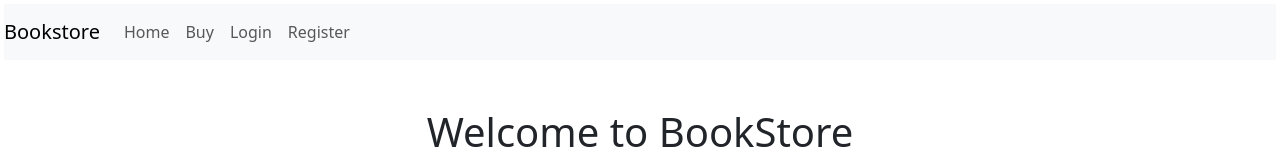
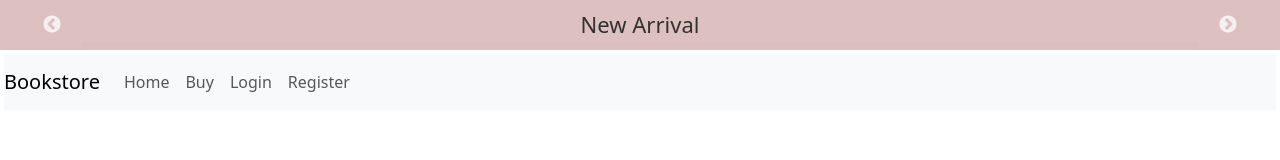
Before and after one commit to TrickyVikram/BookStore_2.0, a React (Create React App) app in the folder fontend/: page / in a window 1280 px wide. Shown: the top 160 px of the page. Built offline with nearby package versions, Linux system fonts and the light colour scheme; no server answers.

Commit message:
update31

```diff
--- a/fontend/src/App.js
+++ b/fontend/src/App.js
@@ -4,15 +4,22 @@ import Navbar from './components/Navbar';
 import AppRoutes from './routes/AppRoutes'; // Import the routes file
 import 'bootstrap/dist/css/bootstrap.min.css';
 import 'bootstrap/dist/js/bootstrap.bundle.min.js';
+import Notification from './components/notification/Notification';
 
 const App = () => {
     const isLoggedIn = !!localStorage.getItem('token');
 
     return (
-        <Router basename="/">
-            <Navbar isLoggedIn={isLoggedIn} /> {/* Pass the isLoggedIn prop */}
-            <AppRoutes isLoggedIn={isLoggedIn}     />
-        </Router>
+        <>
+       <Notification />
+            <Router basename="/">
+
+                <Navbar isLoggedIn={isLoggedIn} /> {/* Pass the isLoggedIn prop */}
+                <AppRoutes isLoggedIn={isLoggedIn} />
+            </Router>
+
+
+        </>
     );
 };
 
--- a/fontend/src/components/BookList.jsx
+++ b/fontend/src/components/BookList.jsx
@@ -34,7 +34,9 @@ const BookList = () => {
 
     useEffect(() => {
         filterBooks(books);
-    }, [searchQuery, books, isAuthenticated]);
+    },
+    [searchQuery, books, isAuthenticated]
+);
 
     const filterBooks = (booksData) => {
         let filteredBooks;
@@ -50,21 +52,21 @@ const BookList = () => {
         setFilterData(searchFilteredBooks);
     };
 
-    const handleBooksDownload = (bookId) => {
-        if (bookId) {
-            // alert(`Download book with id: ${bookId}`);
-        } else {
-            alert('Book ID is undefined.');
-        }
-    };
+    // const handleBooksDownload = (bookId) => {
+    //     if (bookId) {
+    //         // alert(`Download book with id: ${bookId}`);
+    //     } else {
+    //         alert('Book ID is undefined.');
+    //     }
+    // };
 
-    const handleBooksView = (bookId) => {
-        if (bookId) {
-            // alert(`View book with id: ${bookId}`);
-        } else {
-            alert('Book ID is undefined.');
-        }
-    };
+    // const handleBooksView = (bookId) => {
+    //     if (bookId) {
+    //         // alert(`View book with id: ${bookId}`);
+    //     } else {
+    //         alert('Book ID is undefined.');
+    //     }
+    // };
 
     return (
         <div className="container mt-5">
--- a/fontend/src/components/Home.jsx
+++ b/fontend/src/components/Home.jsx
@@ -1,12 +1,10 @@
-import React, { useState } from "react";
+// import React, { useState } from "react";
 
 const Home = () => {
 
   return (
     <div className="mt-5">
       <h1 className="text-center mb-4">Welcome to BookStore</h1>
-
-
     </div>
   );
 };
--- a/fontend/src/components/Paid.jsx
+++ b/fontend/src/components/Paid.jsx
@@ -1,12 +1,14 @@
 import 'animate.css/animate.min.css';
 import React, { useState, useEffect } from 'react';
 import { getBooks, purchaseBook } from '../api/api';
+import Notification from './notification/Notification';
 
 const Paid = () => {
     const [books, setBooks] = useState([]);
     const [purchasedBookId, setPurchasedBookId] = useState(null);
     const [searchQuery, setSearchQuery] = useState('');
     const [filteredBooks, setFilteredBooks] = useState([]);
+    const [showNotification, setShowNotification] = useState(false);
 
     useEffect(() => {
         const fetchBooks = async () => {
@@ -38,7 +40,11 @@ const Paid = () => {
         try {
             await purchaseBook(bookId);
             setPurchasedBookId(bookId);
-            setTimeout(() => setPurchasedBookId(null), 3000);
+            setShowNotification(true);
+            setTimeout(() => {
+                setPurchasedBookId(null) ;
+                setShowNotification(false);
+             }, 3000);
         } catch (error) {
             console.error('Error purchasing book:', error);
         }
@@ -93,6 +99,7 @@ const Paid = () => {
                                             Book purchased successfully!
                                         </div>
                                     )}
+                                    {showNotification && <Notification />}
                                 </div>
                             </div>
                         </div>
--- /dev/null
+++ b/fontend/src/components/notification/BookCarousel.jsx
@@ -0,0 +1,71 @@
+import React from "react";
+import Slider from "react-slick";
+import "slick-carousel/slick/slick.css";
+import "slick-carousel/slick/slick-theme.css";
+import "./Carousel.css"; // Import custom styles
+
+const BookCarousel = () => {
+  const settings = {
+    dots: false,
+    infinite: true,
+    speed: 1000,
+    slidesToShow: 1, // Show one slide at a time
+    slidesToScroll: 1,
+    autoplay: true,
+    autoplaySpeed: 3000,
+    centerMode: true, // Enable center mode for centered slides
+    centerPadding: "0", // No padding around the centered slide
+    arrows: true,
+    nextArrow: <NextArrow />,
+    prevArrow: <PrevArrow />
+  };
+
+  return (
+    <div className="rhf-overline-carousal">
+      <div className="container">
+        <div className="row justify-content-center">
+          <div className="col-sm-12">
+            <Slider {...settings}>
+              <div className="item">
+                <a href="/paid">
+                  <span>Best Seller</span>
+                </a>
+              </div>
+              <div className="item">
+                <a href="/paid">
+                  <span>New Arrival</span>
+                </a>
+              </div>
+              <div className="item">
+                <a href="/paid">
+                  <span>Computer</span>
+                </a>
+              </div>
+              {/* Add more carousel items as needed */}
+            </Slider>
+          </div>
+        </div>
+      </div>
+    </div>
+  );
+};
+
+const NextArrow = (props) => {
+  const { onClick } = props;
+  return (
+    <button className="slick-arrow slick-next" onClick={onClick}>
+      <span aria-label="Next">›</span>
+    </button>
+  );
+};
+
+const PrevArrow = (props) => {
+  const { onClick } = props;
+  return (
+    <button className="slick-arrow slick-prev" onClick={onClick}>
+      <span aria-label="Previous">‹</span>
+    </button>
+  );
+};
+
+export default BookCarousel;
--- /dev/null
+++ b/fontend/src/components/notification/Carousel.css
@@ -0,0 +1,76 @@
+/* Carousel.css */
+.rhf-overline-carousal {
+    width: 100%;
+    display: flex;
+    justify-content: center;
+    background-color: #ddc0c0;
+    position: relative;
+
+  }
+
+  .slick-slider {
+    position: relative;
+    display: block;
+    box-sizing: border-box;
+    user-select: none;
+    touch-action: pan-y;
+    -webkit-tap-highlight-color: transparent;
+  }
+
+  .slick-arrow {
+    /* background-color: rgba(0, 0, 0, 0.5); */
+    color: white;
+    border-radius: 50%;
+    width: 40px;
+    height: 40px;
+    display: flex;
+    justify-content: center;
+    align-items: center;
+    position: absolute;
+    top: 50%;
+    z-index: 1;
+    transform: translateY(-50%);
+    cursor: pointer;
+    transition: background-color 0.3s;
+  }
+
+  .slick-prev {
+    left: -50px;
+  }
+
+  .slick-next {
+    right: -50px;
+  }
+
+  .slick-arrow:hover {
+    background-color: rgba(0, 0, 0, 0.8);
+  }
+
+  .slick-slide {
+    display: flex;
+    justify-content: center;
+    align-items: center;
+    transition: transform 0.5s ease-in-out;
+    padding: 10px;
+  }
+
+  .item a {
+    display: block;
+    text-align: center;
+    box-shadow: 0px 4px 8px rgba(191, 172, 172, 0.1);
+    color: #343131;
+    text-decoration: none;
+  }
+
+  .item a span {
+    font-size: 20px;
+
+    /* font-weight: bold; */
+  }
+  .pointer {
+
+  }
+
+  .slick-active {
+    transform: scale(1.1);
+  }
--- a/fontend/src/components/notification/Notification.css
+++ b/fontend/src/components/notification/Notification.css
@@ -36,3 +36,29 @@
   .close-btn:hover {
     color: #333;
   }
+
+
+  /* Notification.css */
+.notification-container1 {
+    position: fixed;
+    top: 20px;
+    right: 20px;
+    background-color: #28a745;
+    color: white;
+    padding: 15px;
+    border-radius: 8px;
+    box-shadow: 0px 4px 8px rgba(0, 0, 0, 0.1);
+    z-index: 1000;
+    font-size: 1rem;
+    animation: fadeIn 1s, fadeOut 1s 2s;
+}
+
+@keyframes fadeIn {
+    from { opacity: 0; }
+    to { opacity: 1; }
+}
+
+@keyframes fadeOut {
+    from { opacity: 1; }
+    to { opacity: 0; }
+}
--- a/fontend/src/components/notification/Notification.jsx
+++ b/fontend/src/components/notification/Notification.jsx
@@ -1,29 +1,24 @@
-import React, { useState, useEffect } from "react";
+import React from "react";
+import BookCarousel from "./BookCarousel";
 import "./Notification.css";
 
-const Notification = ({ message, type, duration = 3000, onClose }) => {
-  const [visible, setVisible] = useState(true);
 
-  useEffect(() => {
-    const timer = setTimeout(() => {
-      setVisible(false);
-      if (onClose) {
-        onClose();
-      }
-    }, duration);
 
-    return () => clearTimeout(timer);
-  }, [duration, onClose]);
-
-  if (!visible) return null;
+const Notification = () => {
+  const purchasedBookId = false; // Replace 'true' with the actual value or condition
 
   return (
-    <div className={`notification ${type}`}>
-      <span>{message}</span>
-      <button className="close-btn" onClick={() => setVisible(false)}>
-        &times;
-      </button>
-    </div>
+    <>
+      <div className="notification-container">
+        {/* Use the carousel component inside the notification */}
+        <BookCarousel />
+      </div>
+      { purchasedBookId && (
+        <div className="notification-container1">
+          <p>Book purchased successfully!</p>
+        </div>
+      )}
+    </>
   );
 };
 
```
Also changed, not shown: fontend/src/components/sidebar/Sidebar.jsx (added, +86 -0 lines).
